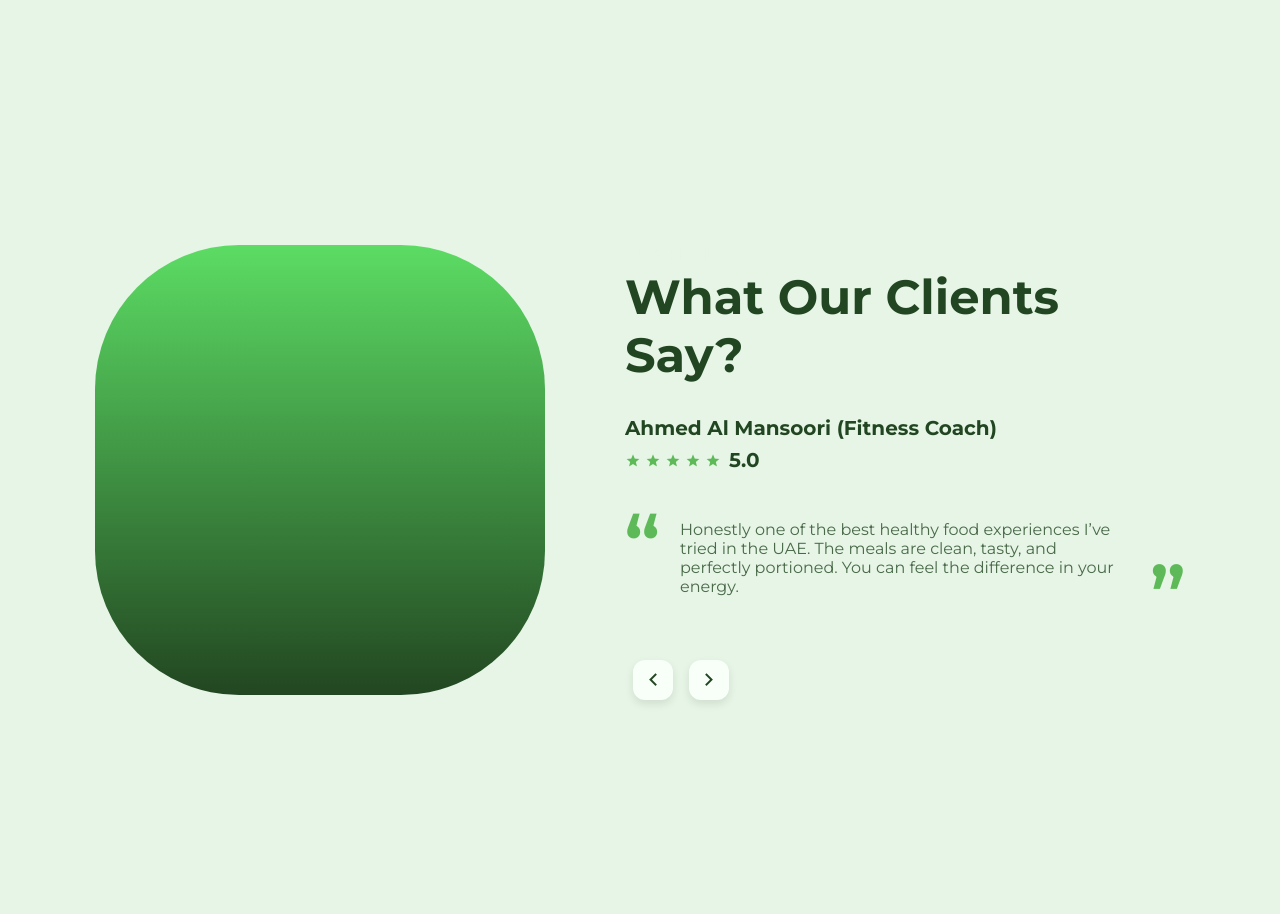
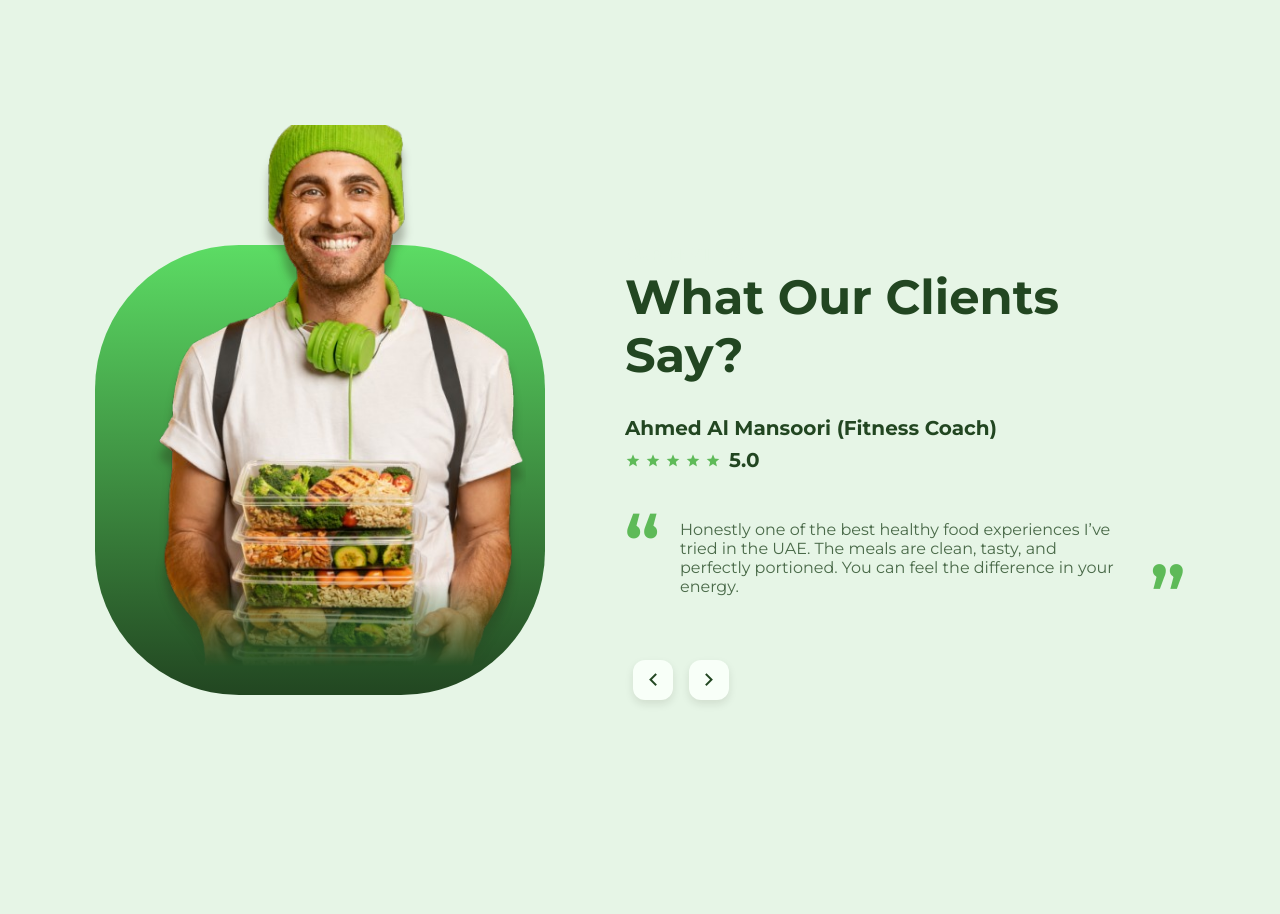
Before and after one commit to alramaly22/testo, a plain HTML site: page index.html in a window 1280 px wide. Shown: the part 2360-3274 px from the top of the page. Drawn offline with nearby package versions, Linux system fonts and the light colour scheme.

Commit message:
Update index.html

```diff
--- a/index.html
+++ b/index.html
@@ -472,7 +472,7 @@
                     </div>
                 </div>
                 <div class="reviews__image">
-                    <img src="assets/img/review-img.png" alt="" class="reviews__img">
+                    <img src="assets/img/hearo-removebg-preview.png" alt="" class="reviews__img">
                 </div>
             </div>
         </section>
@@ -681,4 +681,5 @@
     <script src="assets/js/main.js"></script>
 </body>
 
+
 </html>
```
